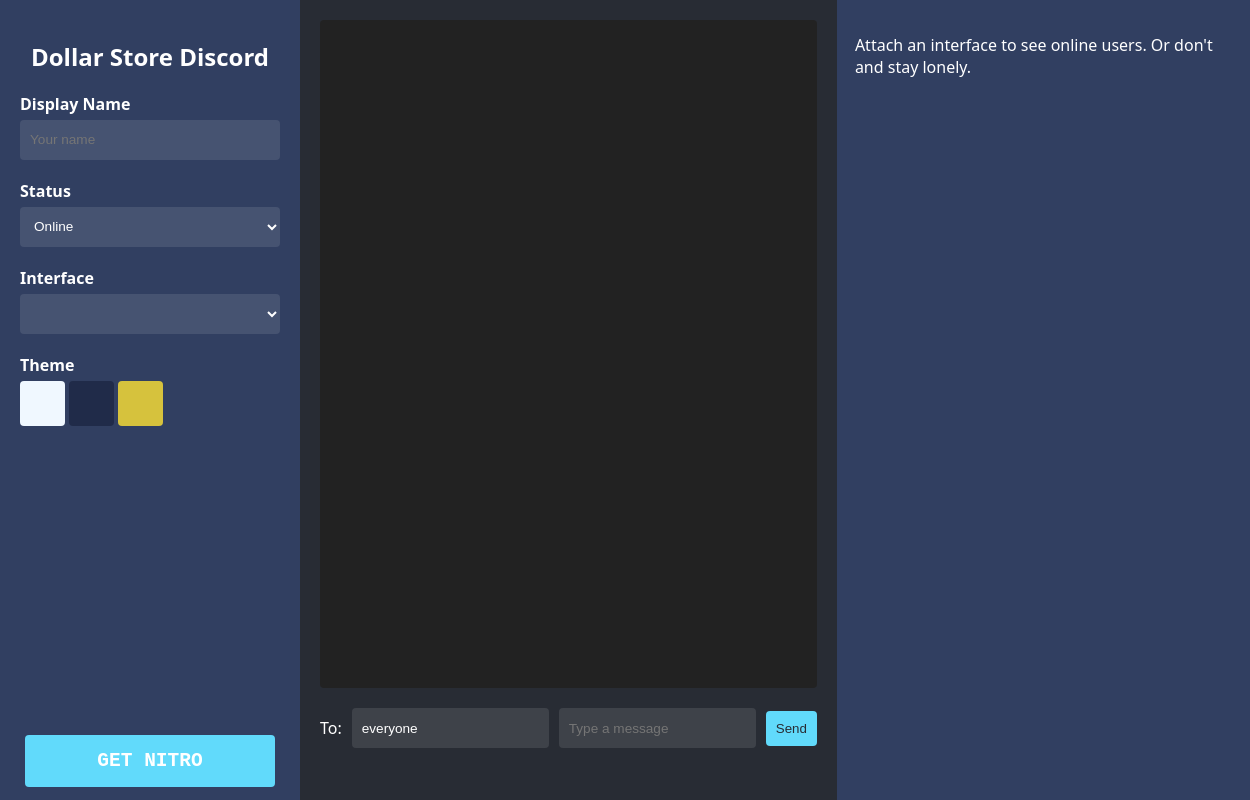
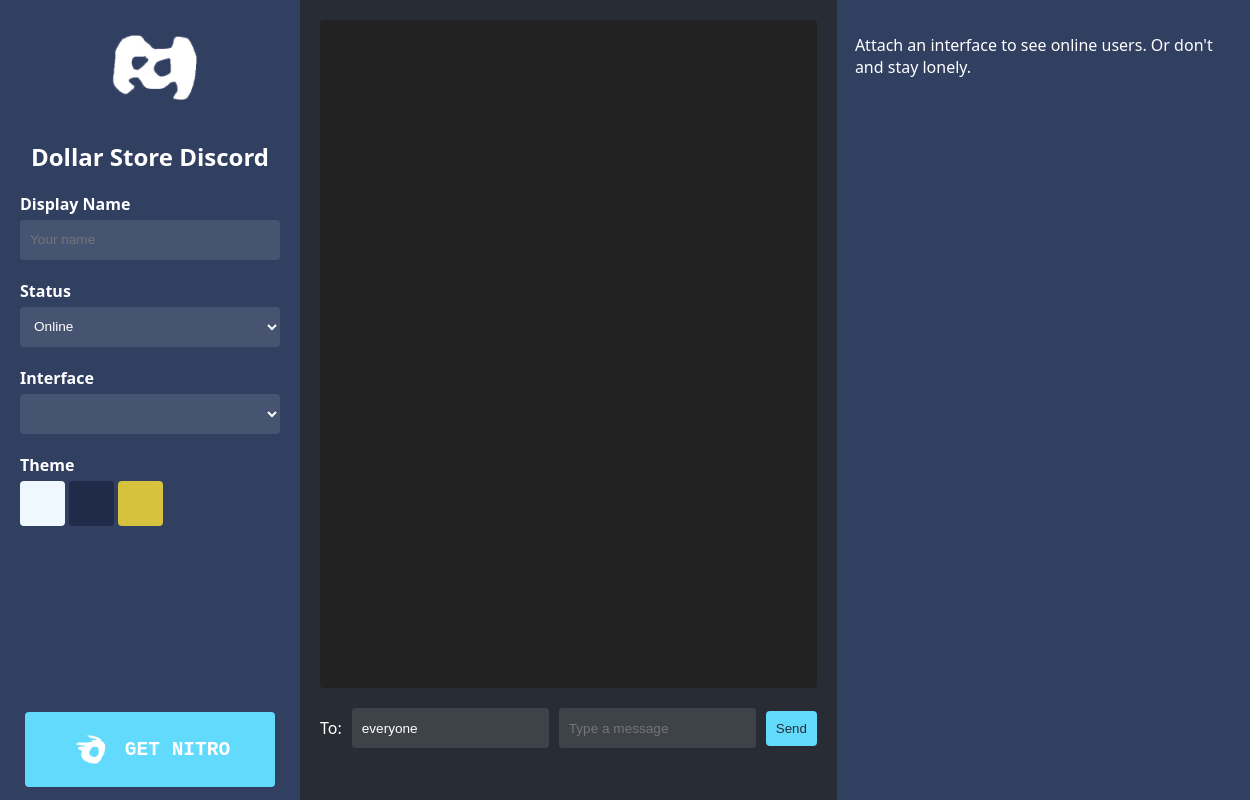
Before and after one commit to darkbottechnical/decentral, an Electron app: page index.html in a window 1250 px wide. Drawn offline with Linux system fonts and the light colour scheme.

Commit message:
added some icons lol

```diff
--- a/assets/main.css
+++ b/assets/main.css
@@ -60,6 +60,20 @@
     box-sizing: border-box;
     display: flex;
     flex-direction: column;
+}
+
+.logo {
+    width: 100px;
+    height: auto;
+    margin: 0 auto 0 auto;
+    display: block;
+}
+
+.icon {
+    width: 45px;
+    height: auto;
+    margin-right: 10px;
+    vertical-align: middle;
 }
 
 .sidebar h1 {
--- a/index.html
+++ b/index.html
@@ -12,6 +12,7 @@
     </head>
     <body>
         <nav class="sidebar">
+            <img src="./assets/icon-no-bg.png" alt="Logo" class="logo" />
             <h1>Dollar Store Discord</h1>
 
             <div class="sidebar-setting">
@@ -54,7 +55,9 @@
             </div>
 
             <div class="sidebar-bottom-button">
-                <button class="btn btn-nitro" id="nitro">GET NITRO</button>
+                <button class="btn btn-nitro" id="nitro">
+                    <img src="assets/nitro.png" class="icon" />GET NITRO
+                </button>
             </div>
         </nav>
 
--- a/main.js
+++ b/main.js
@@ -175,6 +175,7 @@
             contextIsolation: true,
             nodeIntegration: false,
         },
+        icon: path.join(__dirname, "assets/icon-rounded.png"),
     });
     mainWindow.removeMenu();
     mainWindow.loadFile("index.html");
```
Also changed, not shown: assets/icon-no-bg.png (added), assets/icon-rounded.png (added), assets/icon.png (added), assets/nitro.png (added).
